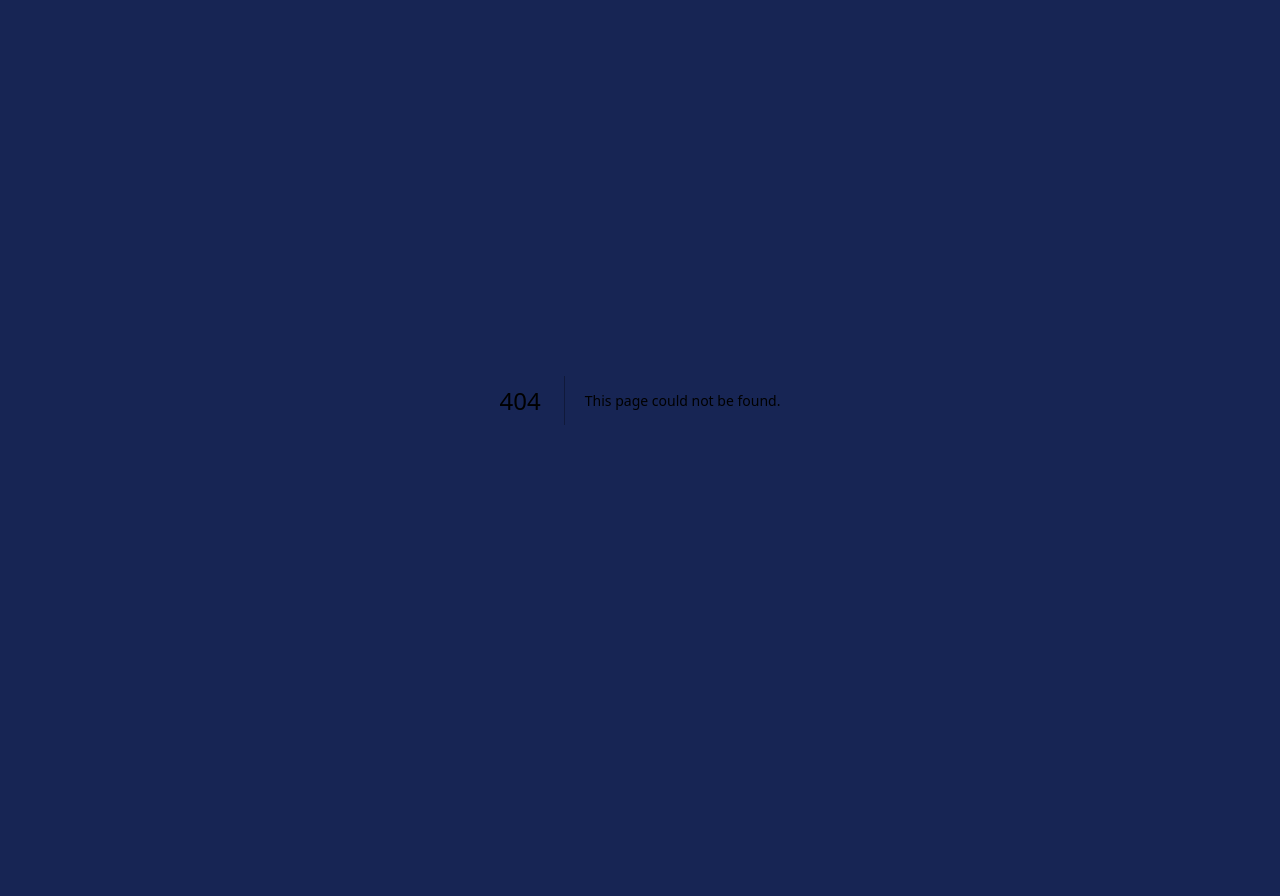
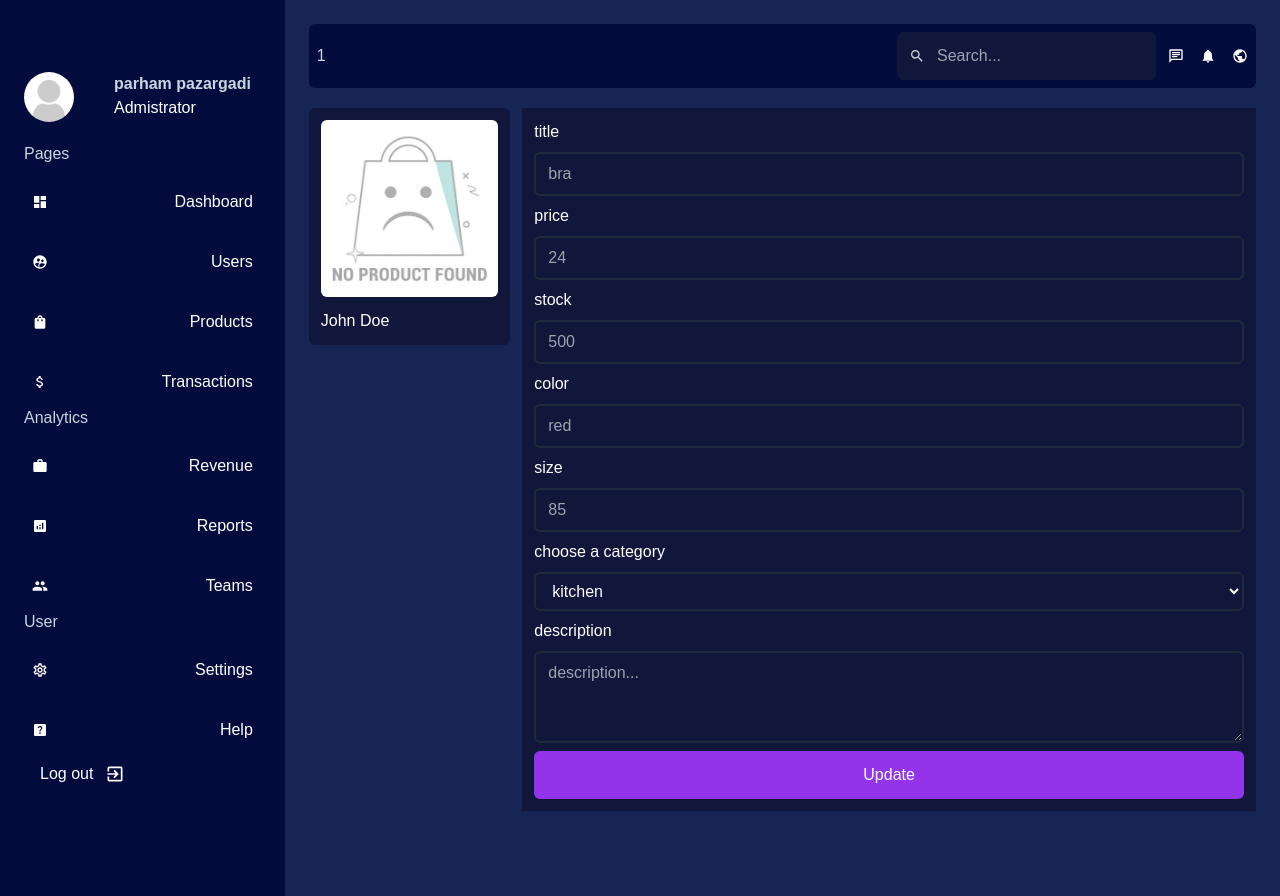
Before and after one commit to parham-devdocs/AdminDashboard-NextJS, a Next.js app in the folder my-project/: page /dashboard/products/1 in a window 1280 px wide. Before the commit this address had no page. Before the commit the page ends 800 px from the top, so only its background shows below. Built offline with nearby package versions, Linux system fonts and the light colour scheme; a web font is replaced by a local one.

Commit message:
product profile page created

```diff
--- /dev/null
+++ b/my-project/app/dashboard/products/[id]/page.jsx
@@ -0,0 +1,74 @@
+import Image from "next/image";
+import classes from "./productPage.module.css";
+export default function productProfilePage({ params }) {
+  return (
+    <div className={classes.container}>
+      <div className={classes.infoContainer}>
+        <div className={classes.imgContainer}>
+          <Image
+            src={"/noproduct.jpg"}
+            alt="product image"
+            width={150}
+            height={100}
+            className={classes.image}
+          />
+        </div>
+        John Doe
+      </div>
+      <div className={classes.formContainer}>
+        <label htmlFor="title">title</label>
+        <input
+          type="text"
+          name="title"
+          placeholder="bra"
+          className={classes.input}
+        />
+        <label htmlFor="price">price</label>
+        <input
+          type="number"
+          name="email"
+          placeholder="24"
+          className={classes.input}
+        />
+        <label htmlFor="stock">stock</label>
+        <input
+          type="number"
+          name="stock"
+          placeholder="500"
+          className={classes.input}
+        />
+        <label htmlFor="color">color</label>
+        <input
+          type="text"
+          name="color"
+          placeholder="red"
+          className={classes.input}
+        />{" "}
+        <label htmlFor="size">size</label>
+        <input
+          type="number"
+          name="size"
+          placeholder="85"
+          className={classes.input}
+        />{" "}
+        <label htmlFor="cat">choose a category</label>
+        <select name="cat" id="cat" className={classes.input}>
+          <option value={"kitchen"}>kitchen</option>
+          <option value={"computers"}>computers</option>
+        </select>
+               <label htmlFor="desc">description</label>
+
+        <textarea
+          name="desc"
+          rows={3}
+          placeholder="description..."
+                  className={classes.input}
+
+        ></textarea>
+        <button className={classes.btn} type="submit">
+          Update
+        </button>
+      </div>
+    </div>
+  );
+}
--- /dev/null
+++ b/my-project/app/dashboard/products/[id]/productPage.module.css
@@ -0,0 +1,20 @@
+.container {
+  @apply mt-5 flex gap-3;
+}
+.infoContainer {
+  @apply flex flex-col flex-1 p-3 gap-3 text-textPrimary bg-backgroundDark h-fit rounded-md;
+}
+.image {
+  @apply rounded-md  w-fit;
+}
+.formContainer {
+  @apply flex flex-col bg-backgroundDark flex-[4] text-textPrimary p-3 gap-2;
+}
+.input{
+
+  @apply  bg-backgroundDark rounded-md focus:outline-white py-2 px-3 text-textPrimary border-slate-800 border-2;
+
+}
+.btn{
+    @apply bg-purple-600 hover:bg-purple-700 text-textPrimary py-3 w-full rounded-md
+}
--- a/my-project/app/dashboard/products/page.jsx
+++ b/my-project/app/dashboard/products/page.jsx
@@ -10,6 +10,7 @@ const products = [
     createdAt: "2023-09-01",
     stock: 100,
     role: "admin", // or any relevant role
+    id:1
   },
   {
     title: "Product B",
@@ -18,6 +19,7 @@ const products = [
     createdAt: "2023-09-02",
     stock: 50,
     role: "client", // or any relevant role
+    id:2
   },
   {
     title: "Product C",
@@ -26,6 +28,7 @@ const products = [
     createdAt: "2023-09-03",
     stock: 75,
     role: "admin", // or any relevant role
+    id:3
   },
   {
     title: "Product D",
@@ -34,6 +37,7 @@ const products = [
     createdAt: "2023-09-04",
     stock: 20,
     role: "client", // or any relevant role
+    id:4
   },
 ];
 
@@ -86,7 +90,7 @@ export default function UserPage() {
               <td className={classes.td}>{product.role}</td>
 
               <td className={`${classes.td} ${classes.buttons}`}>
-                <button className={classes.viewBtn}>View</button>
+                <button className={classes.viewBtn}><Link href={`/dashboard/products/${product.id}`}>View</Link></button>
                 <button className={classes.deleteBtn}>Delete</button>
               </td>
             </tr>
--- a/my-project/app/dashboard/users/page.jsx
+++ b/my-project/app/dashboard/users/page.jsx
@@ -9,6 +9,7 @@ const users = [
     createdAt: "2023-01-15",
     role: "admin",
     action: "active",
+    id:1
   },
   {
     name: "Jane Smith",
@@ -16,6 +17,7 @@ const users = [
     createdAt: "2023-02-20",
     role: "client",
     action: "passive",
+    id:2
   },
   {
     name: "Alice Johnson",
@@ -23,6 +25,7 @@ const users = [
     createdAt: "2023-03-05",
     role: "client",
     action: "passive",
+    id:3
   },
   {
     name: "Bob Brown",
@@ -30,6 +33,7 @@ const users = [
     createdAt: "2023-04-10",
     role: "clinet",
     action: "active",
+    id:4
   },
   {
     name: "Charlie Black",
@@ -37,6 +41,7 @@ const users = [
     createdAt: "2023-05-25",
     role: "admin",
     action: "active",
+    id:5
   },
 ];
 
@@ -84,7 +89,7 @@ export default function UserPage() {
               <td className={classes.td}>{user.role}</td>
               <td className={classes.td}>{user.action}</td>
               <td className={`${classes.td} ${classes.buttons}`}>
-                <button className={classes.viewBtn}>View</button>
+                <button className={classes.viewBtn}><Link href={`users/${user.id}`}>View</Link></button>
                 <button className={classes.deleteBtn}>Delete</button>
               </td>
             </tr>
```
